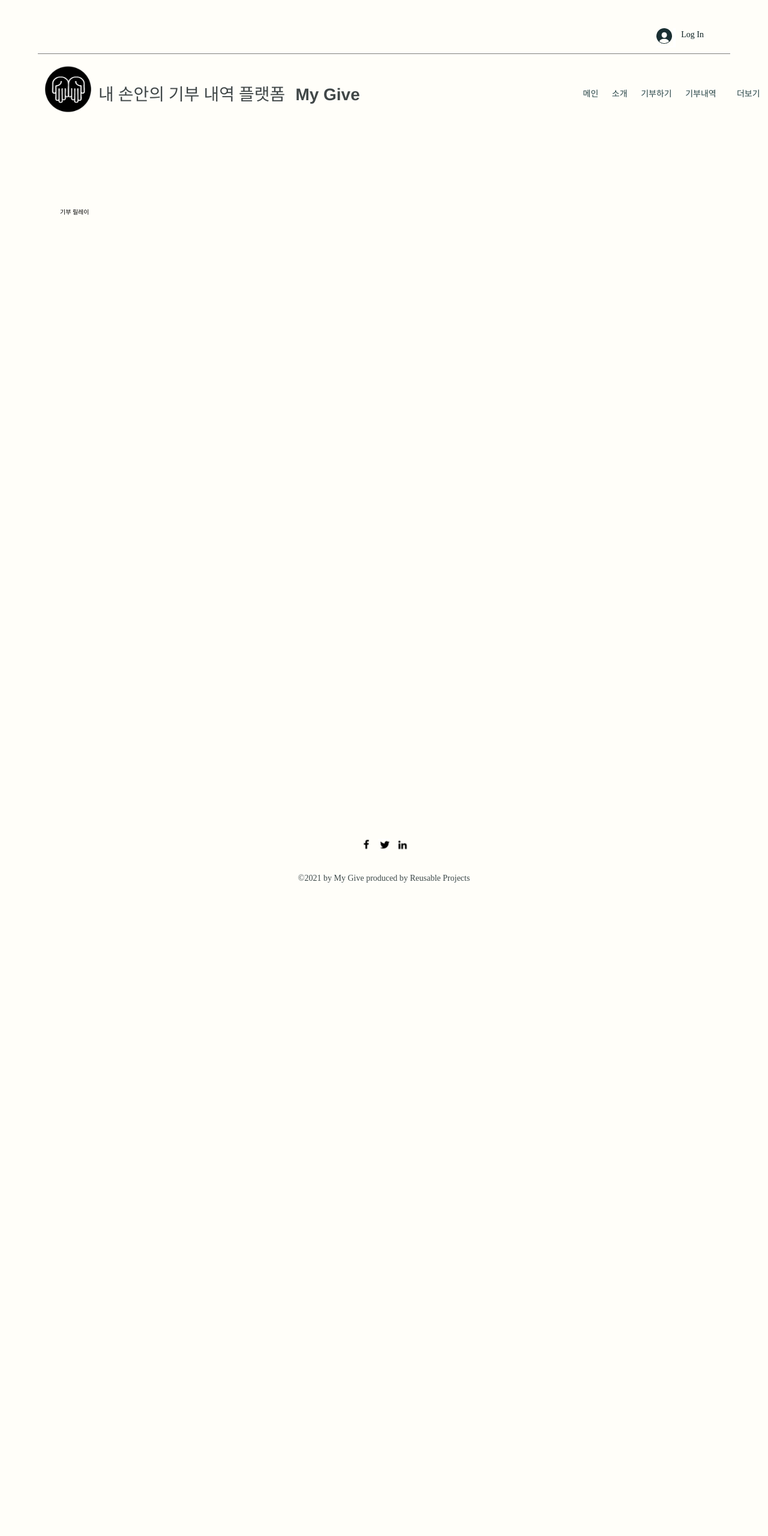
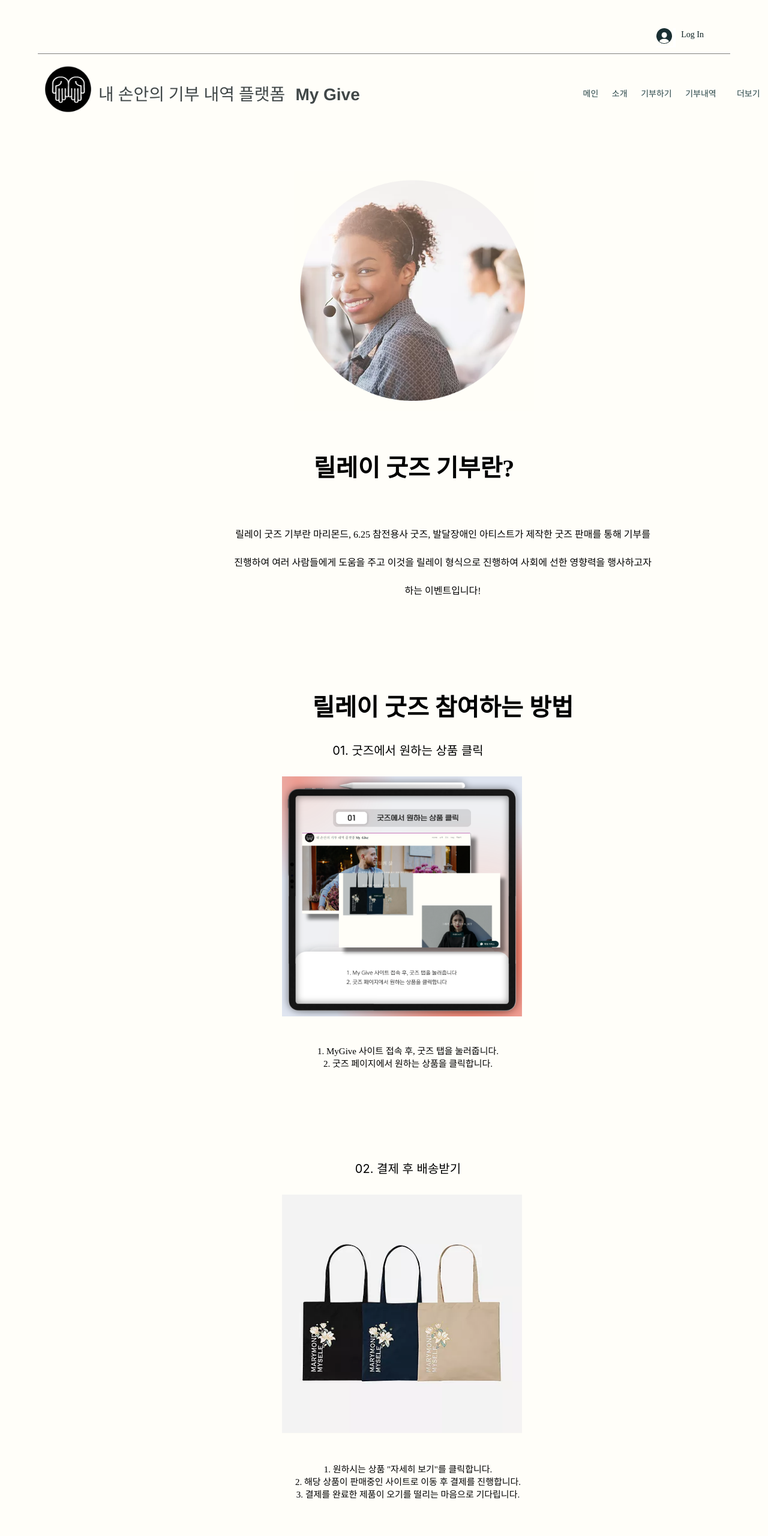
Before and after one commit to ReusableProjects/MyGive, a plain HTML site: page App/PostManagement/html/relay.html in a window 1280 px wide. Shown: the top 2560 px of the page at 60% size. Before the commit the page ends 1522 px from the top, so only its background shows below. Drawn offline with nearby package versions, Linux system fonts and the light colour scheme.

Commit message:
first commit tak

```diff
--- a/App/PostManagement/css/Q&A.css
+++ b/App/PostManagement/css/Q&A.css
@@ -0,0 +1,96 @@
+#contentWrap {
+    margin-top: 40px;
+    font-family : Times, "Times New Roman", Georgia, serif;
+    font-size : 40px;
+    text-align: center;
+}
+
+#contentWrap #Inner_1 {
+    width : 100%;
+    height : 50%;
+    margin-top : 80px;
+}
+
+#contentWrap #Inner_2 {
+    width : 100%;
+    height : 50%;
+    margin-top : 50px;
+}
+
+#contentWrap #Inner_1 #inner1 {
+    float:left;
+    margin-left : 100px;
+    width : 35%;
+    height : 50%;
+    text-align: left;
+}
+
+#contentWrap #Inner_1 #inner2 {
+    float:left;
+    margin-left : 200px;
+    width : 35%;
+    height : 50%;
+    text-align: left;
+}
+
+#contentWrap #Inner_2 #inner3 {
+    float:left;
+    margin-left : 100px;
+    width : 35%;
+    height : 50%;
+    text-align: left;
+}
+
+#contentWrap #Inner_2 #inner4 {
+    float:left;
+    margin-left : 200px;
+    width : 35%;
+    height : 50%;
+    text-align: left;
+}
+
+#contentWrap #Inner_1 #inner1 #span1 {
+    font-size: 16px;
+    text-align: left;
+    font-family: sans-serif;
+    padding-right: 5px;
+}
+
+#contentWrap #Inner_1 #inner2 #span2 {
+    font-size: 16px;
+    text-align: left;
+    font-family: sans-serif;
+    padding-right: 5px;
+}
+
+#contentWrap #Inner_2 #inner3 #span3 {
+    font-size: 16px;
+    text-align: left;
+    font-family: sans-serif;
+    padding-right: 5px;
+}
+
+#contentWrap #Inner_2 #inner4 #span4 {
+    font-size: 16px;
+    text-align: left;
+    font-family: sans-serif;
+    padding-right: 5px;
+}
+
+#midWrap {
+    float:left;
+    width:100%;
+    margin-left : 100px;
+    margin-bottom: 100px;
+}
+
+#midWrap #faq {
+    width:600px;
+    height:600px;
+}
+
+#midWrap #heart {
+    margin-left : 200px;
+    width:600px;
+    height:600px;
+}
--- a/App/PostManagement/css/donate.css
+++ b/App/PostManagement/css/donate.css
@@ -0,0 +1,25 @@
+#contentWrap {
+    margin-top: 80px;
+    font-family : Times, "Times New Roman", Georgia, serif;
+    font-size : 40px;
+    text-align: center;
+}
+
+#contentWrap #span1 {
+    font-size : 19px;
+    text-align: center;
+    line-height: 0.2;
+}
+
+#contentWrap #span2 {
+    margin-top:20px;
+    font-size:14px;
+    text-align:center;
+}
+
+#contentWrap1 #coin{
+    width:200px;
+    height:300px;
+    text-align:center;
+    margin-top:60px;
+}
--- a/App/PostManagement/css/relay.css
+++ b/App/PostManagement/css/relay.css
@@ -0,0 +1,80 @@
+#contentWrap {
+    margin-top: 40px;
+    font-family : Times, "Times New Roman", Georgia, serif;
+    font-size : 40px;
+    text-align: center;
+}
+
+#contentWrap #girl {
+    margin-top:50px;
+    width:400px;
+    height:400px;
+    text-align: center;
+}
+
+#contentWrap #inner1 {
+    width : 59%;
+    margin-left:290px;
+}
+
+#contentWrap #span1 {
+    font-size : 16px;
+    text-align: center;
+}
+
+#midWrap {
+    width : 100%;
+    text-align: center;
+    margin-left : 40px;
+}
+
+#midWrap2 {
+    width : 100%;
+    text-align: center;
+    margin-left : 40px;
+}
+
+#midWrap3 {
+    width : 100%;
+    text-align: center;
+    margin-left : 40px;
+    margin-top : 150px;
+}
+
+#midWrap #span2 {
+    font-size : 20px;
+    text-align: center;
+    font-family: -apple-system, BlinkMacSystemFont, 'Segoe UI', Roboto, Oxygen, Ubuntu, Cantarell, 'Open Sans',
+    'Helvetica Neue', sans-serif;
+}
+
+#midWrap2 #pg1 {
+    margin-top : 30px;
+    margin-right : 20px;
+    width : 400px;
+    height : 400px;
+}
+
+#midWrap2 #span3 {
+    text-align: center;
+    font-size: 15px;
+}
+
+#midWrap3 #span4 {
+    font-size : 20px;
+    text-align: center;
+    font-family: -apple-system, BlinkMacSystemFont, 'Segoe UI', Roboto, Oxygen, Ubuntu, Cantarell, 'Open Sans',
+    'Helvetica Neue', sans-serif;
+}
+
+#midWrap3 #pg2 {
+    margin-top : 30px;
+    margin-right : 20px;
+    width : 400px;
+    height : 400px;
+}
+
+#midWrap3 #span5 {
+    text-align : center;
+    font-size : 15px;
+}
--- a/App/PostManagement/html/relay.html
+++ b/App/PostManagement/html/relay.html
@@ -38,7 +38,28 @@
         </div>
     </section>
     <section id="contentWrap">
-            기부 릴레이
+        <img id="girl" src="../image/girl.PNG" alt="GIRL image">
+        <h4>릴레이 굿즈 기부란?</h4>
+        <section id="inner1">
+            <span id="span1">릴레이 굿즈 기부란 마리몬드, 6.25 참전용사 굿즈, 발달장애인 아티스트가 제작한 굿즈 판매를 통해 기부를 진행하여
+                여러 사람들에게 도움을 주고 이것을 릴레이 형식으로 진행하여 사회에 선한 영향력을 행사하고자 하는 이벤트입니다!</span><br><br><br>
+            <h4>릴레이 굿즈 참여하는 방법</h4>
+        </section>
+    </section>
+    <section id="midWrap">
+        <span id="span2">01. 굿즈에서 원하는 상품 클릭</span>
+    </section>
+    <section id="midWrap2">
+        <img id="pg1" src="../image/1pg.png" alt="First page"><br><br><br><br><br>
+        <span id="span3">1. MyGive 사이트 접속 후, 굿즈 탭을 눌러줍니다.<br>
+            2. 굿즈 페이지에서 원하는 상품을 클릭합니다.</span>
+    </section>
+    <section id="midWrap3">
+        <span id="span4">02. 결제 후 배송받기</span><br>
+        <img id="pg2" src="../image/2pg.PNG" alt="Second page"><br><br><br><br><br>
+        <span id="span5">1. 원하시는 상품 "자세히 보기"를 클릭합니다.<br>
+            2. 해당 상품이 판매중인 사이트로 이동 후 결제를 진행합니다.<br>
+            3. 결제를 완료한 제품이 오기를 떨리는 마음으로 기다립니다.<br><br><br><br><br></span>
     </section>
     <section id="footerWrap">
         <div id="sns">
```
Also changed, not shown: App/PostManagement/html/Q&A.html (+31 -1 lines), App/PostManagement/html/donate.html (+12 -1 lines), App/PostManagement/image/1pg.png (added), App/PostManagement/image/2pg.PNG (added), App/PostManagement/image/FAQ.PNG (added), App/PostManagement/image/coin.PNG (added), App/PostManagement/image/girl.PNG (added), App/PostManagement/image/heart.PNG (added).
